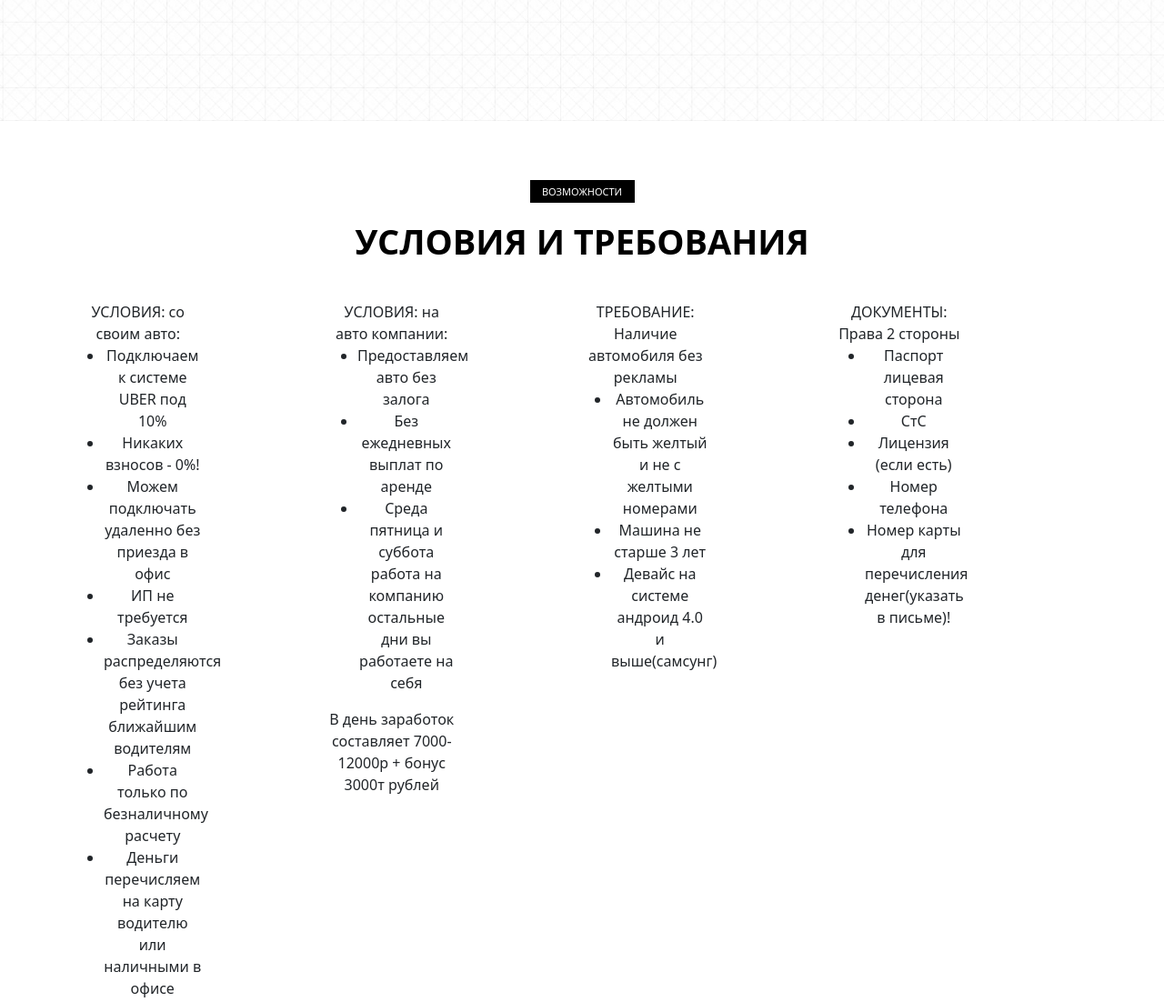
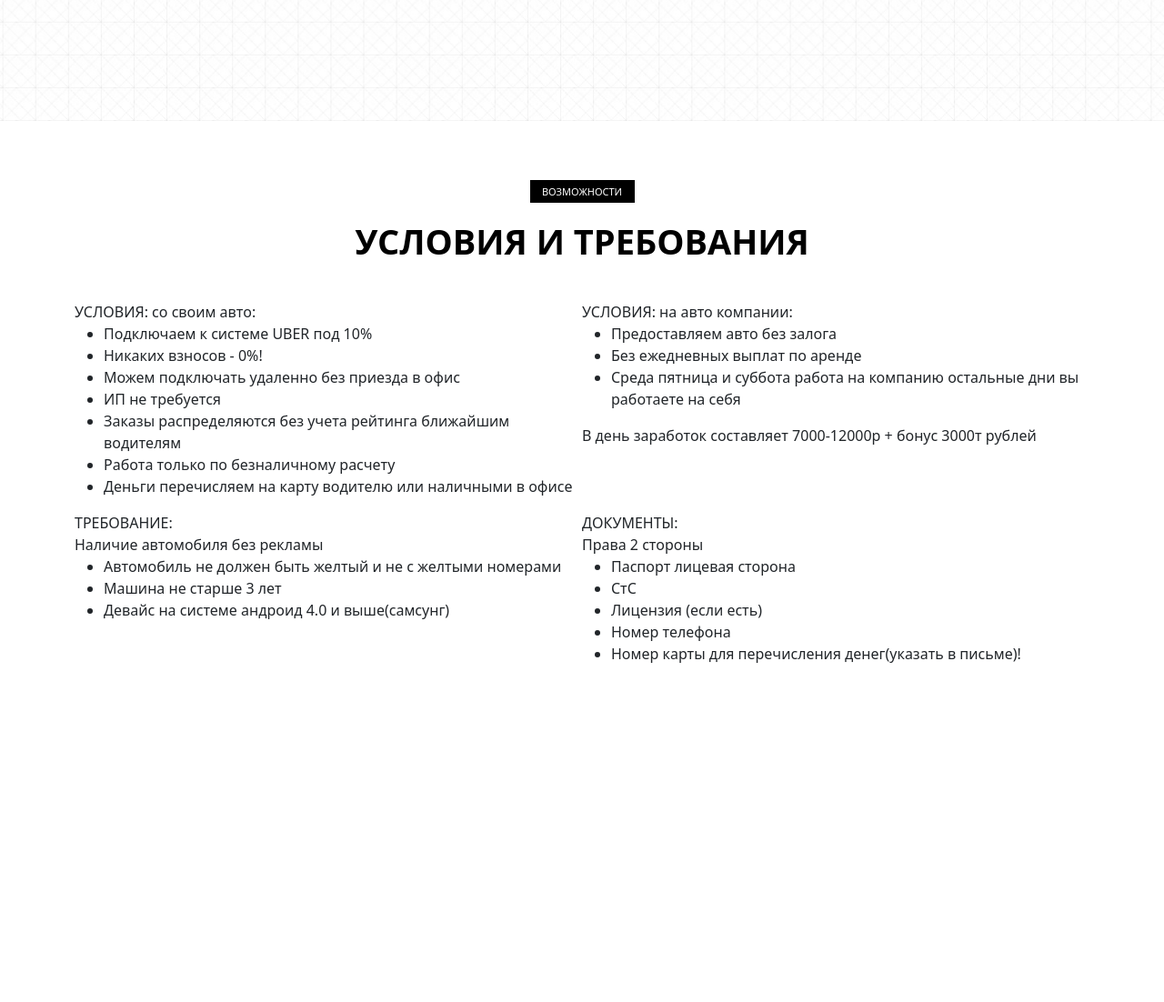
Before and after one commit to DmiTsa/html-css-p2, a plain HTML site: page index.html in a window 1280 px wide. Shown: the part 3303-4405 px from the top of the page at 91% size. After the commit the page ends 4201 px from the top, so only its background shows below. Drawn offline with Linux system fonts and the light colour scheme.

Commit message:
w15-39--12-10-2022

```diff
--- a/index.html
+++ b/index.html
@@ -303,8 +303,8 @@
         </h3>
         <div class="row">
           <div class="require_items">
-            <div class="require_item">
-              <div class="col-md-6">
+            <div class="col-md-6">
+              <div class="require_item">
                 <div class="require_col-header-blue">
                   УСЛОВИЯ: со своим авто:
                 </div>
@@ -320,8 +320,8 @@
               </div>
             </div>
 
-            <div class="require_item">
-              <div class="col-md-6">
+            <div class="col-md-6">
+              <div class="require_item">
                 <div class="require_col-header-blue">
                   УСЛОВИЯ: на авто компании:
                 </div>
@@ -336,8 +336,8 @@
               </div>
             </div>
 
-            <div class="require_item">
-              <div class="col-md-6">
+            <div class="col-md-6">
+              <div class="require_item">
                 <div class="require_col-header-red">
                   ТРЕБОВАНИЕ:
                 </div>
@@ -352,8 +352,8 @@
               </div>
             </div>
 
-            <div class="require_item">
-              <div class="col-md-6">
+            <div class="col-md-6">
+              <div class="require_item">
                 <div class="require_col-header-red">
                   ДОКУМЕНТЫ:
                 </div>
--- a/sass/style.sass
+++ b/sass/style.sass
@@ -305,7 +305,7 @@ header
 .require
   // display: flex
   // margin: 0 auto
-  text-align: center
+  // text-align: center
   padding-top: 65px
   min-height: 765px
   &_text
@@ -324,11 +324,13 @@ header
     font-weight: 700
     font-size: 38px
     margin-top: 20px
+    text-align: center
     text-transform: uppercase
     color: #000000
   &_items
     margin-top: 35px
     display: flex
+    flex-wrap: wrap
   &_item
-    width: 550px
-    display: block
+    // display: flex
+    // min-width: 550px
```
Also changed, not shown: css/style.min.css, 1 other file.
